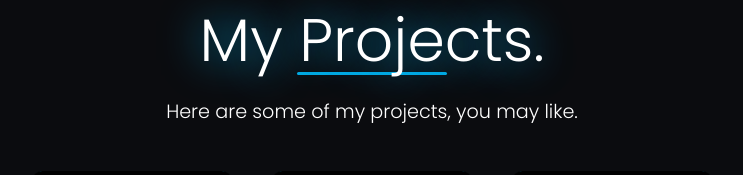
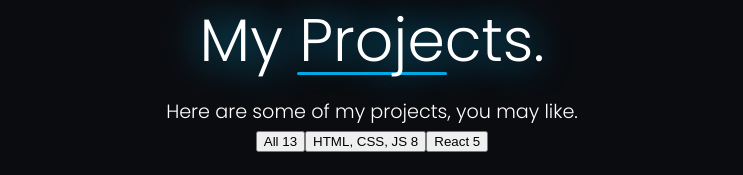
Before and after one commit to mediumryan/portfolio, a React (Create React App) app: page / in a window 1280 px wide. Shown: the part 960-1135 px from the top of the page, without its empty margins (268-1011 px from the left). Built offline with nearby package versions, Linux system fonts and the light colour scheme.

Commit message:
[Update] add project's url_path & project filter btn

```diff
--- a/src/components/Project.js
+++ b/src/components/Project.js
@@ -3,7 +3,9 @@ import ProjectCards from "./ProjectCards";
 import { projects } from "./../datas/projects";
 
 export default function Project() {
-  const [project] = useState(projects);
+  const [project, setProject] = useState(projects);
+  const filtered1 = projects.filter((a) => a.tag !== "React");
+  const filtered2 = projects.filter((a) => a.tag === "React");
 
   return (
     <div id="projects">
@@ -12,6 +14,38 @@ export default function Project() {
         <hr />
       </h3>
       <p>Here are some of my projects, you may like.</p>
+      <div className="projects-btn-box">
+        <button
+          className="projects-btn"
+          onClick={() => {
+            let copy = [...project];
+            copy = projects;
+            setProject(copy);
+          }}
+        >
+          All <span>{projects.length}</span>
+        </button>
+        <button
+          className="projects-btn"
+          onClick={() => {
+            let copy = [...project];
+            copy = filtered1;
+            setProject(copy);
+          }}
+        >
+          HTML, CSS, JS <span>{filtered1.length}</span>
+        </button>
+        <button
+          className="projects-btn"
+          onClick={() => {
+            let copy = [...project];
+            copy = filtered2;
+            setProject(copy);
+          }}
+        >
+          React <span>{filtered2.length}</span>
+        </button>
+      </div>
       <div className="work-box">
         <div className="work">
           {project.map((item) => {
--- a/src/components/ProjectCards.js
+++ b/src/components/ProjectCards.js
@@ -4,7 +4,7 @@ export default function ProjectCards({ item }) {
   return (
     <div className="card">
       <img className="work-img" alt={item.title} src={item.image_path} />
-      <a href="/" target="_blank">
+      <a href={item.url_path} target="blank">
         <div className="work-content">{item.title}</div>
       </a>
     </div>
--- a/src/css/index.css
+++ b/src/css/index.css
@@ -148,6 +148,7 @@ h3 {
   text-align: center;
   display: inline-block;
   color: var(--main-fonts-color);
+  transition: 300ms all;
 }
 
 .social-media span {
--- a/src/datas/projects.js
+++ b/src/datas/projects.js
@@ -17,78 +17,91 @@ export const projects = [
     id: 0,
     title: "The 10000 Hours Rule",
     tag: "HTML,CSS,JS",
+    url_path: "https://mediumryan.github.io/10000hrous-alone/",
     image_path: outlier,
   },
   {
     id: 1,
     title: "Snow Effect Background",
     tag: "HTML,CSS,JS",
+    url_path: "https://mediumryan.github.io/animation-snow/",
     image_path: animation_snow,
   },
   {
     id: 2,
     title: "Simple Check List with React",
     tag: "React",
+    url_path: "https://mediumryan.github.io/check_list/",
     image_path: check_list,
   },
   {
     id: 3,
     title: "Simple E-Commerce App (Kakao)",
     tag: "React",
+    url_path: "https://mediumryan.github.io/kakao-shop-demo/",
     image_path: kakao_shop,
   },
   {
     id: 4,
     title: "Mini Game - Find Carrots!",
     tag: "HTML,CSS,JS",
+    url_path: "https://mediumryan.github.io/mini-game-demo/",
     image_path: mini_game,
   },
   {
     id: 5,
     title: "Momentum App Clone Coding",
     tag: "HTML,CSS,JS",
+    url_path: "https://mediumryan.github.io/momemtum_clone/",
     image_path: momentum,
   },
   {
     id: 6,
     title: "Movie Info App",
     tag: "React",
+    url_path: "https://mediumryan.github.io/TMDB_basic/",
     image_path: movie_app,
   },
   {
     id: 7,
     title: "Portfolio Clone Coding",
     tag: "HTML,CSS,JS",
+    url_path: "https://mediumryan.github.io/portfolio-proto/",
     image_path: portfolio,
   },
   {
     id: 8,
     title: "Responsive Navbar",
     tag: "HTML,CSS,JS",
+    url_path: "https://mediumryan.github.io/navbar/",
     image_path: simple_nav,
   },
   {
     id: 9,
     title: "Searchbar with React",
     tag: "React",
+    url_path: "https://mediumryan.github.io/react-searchbar-demo/",
     image_path: search_bar,
   },
   {
     id: 10,
     title: "Simple Calculator App",
     tag: "HTML,CSS,JS",
+    url_path: "https://mediumryan.github.io/report_caculator/",
     image_path: calculator,
   },
   {
     id: 11,
     title: "Simple Weather App",
     tag: "React",
+    url_path: "https://mediumryan.github.io/weather-app-demo/",
     image_path: weather,
   },
   {
     id: 12,
     title: "RyanTube (Youtube Clone Coding)",
     tag: "HTML,CSS,JS",
+    url_path: "https://mediumryan.github.io/youtube-clone/",
     image_path: youtube,
   },
 ];
```
